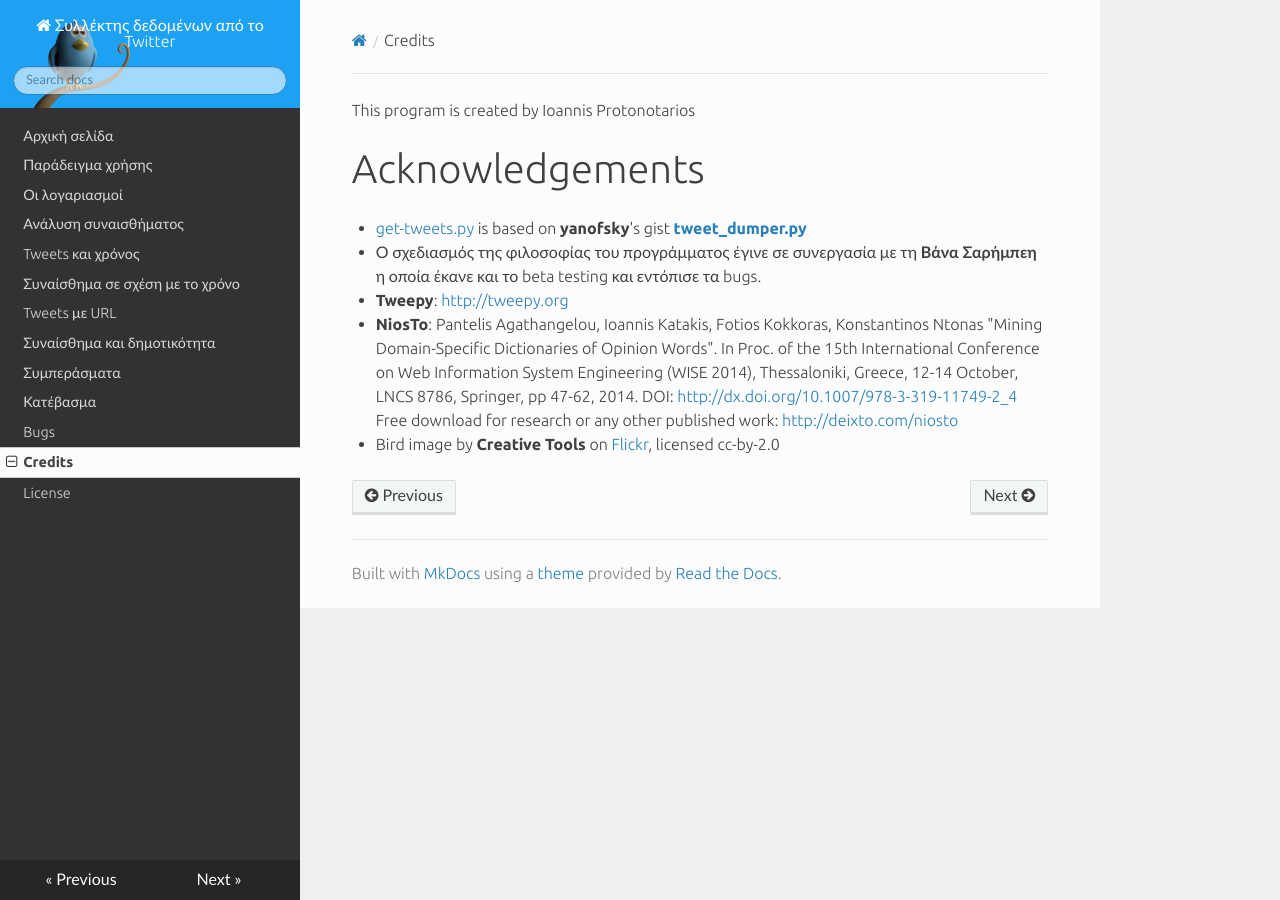
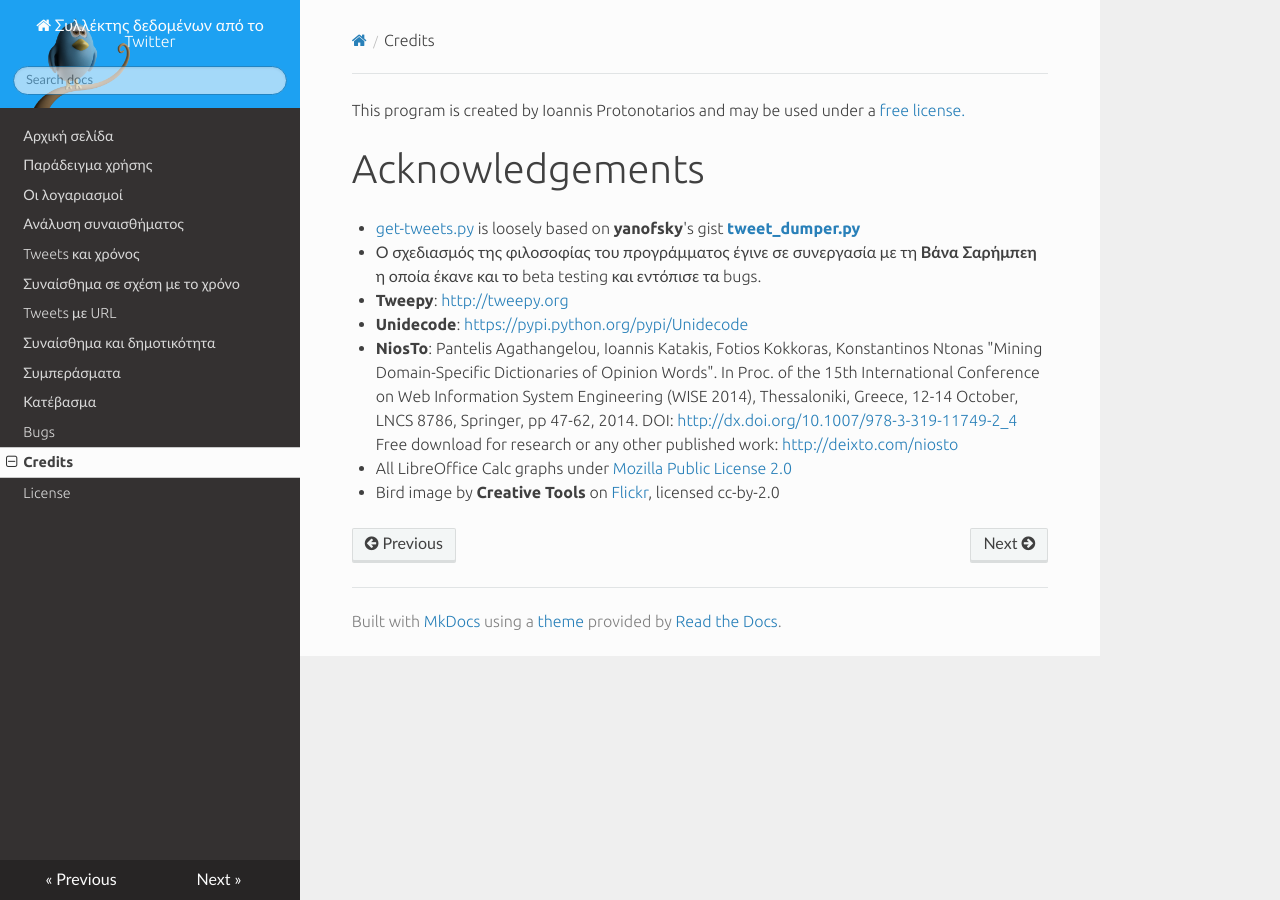
Before and after one commit to Protonotarios/get-tweets, an MkDocs documentation site: the page built from docs/credits.md, in a window 1280 px wide. Built offline with MkDocs 1.6.1, drawn with Linux system fonts in a browser that asks for light colours; nearby versions of some CDN libraries; old or Windows-style settings are respelled for this version of MkDocs.

Commit message:
Επιμέλεια

```diff
--- a/docs/credits.md
+++ b/docs/credits.md
@@ -1,12 +1,14 @@
-This program is created by Ioannis Protonotarios
+This program is created by Ioannis Protonotarios and may be used under a
+[free license.](LICENSE.md)
 
 # Acknowledgements
 
 * [get-tweets.py](https://github.com/Protonotarios/get-tweets/blob/master/get-tweets.py)
-is based on **yanofsky**'s gist **[tweet_dumper.py](https://gist.github.com/yanofsky/5436496)**
+is loosely based on **yanofsky**'s gist **[tweet_dumper.py](https://gist.github.com/yanofsky/5436496)**
 * Ο σχεδιασμός της φιλοσοφίας του προγράμματος έγινε σε συνεργασία με τη
 **Βάνα Σαρήμπεη** η οποία έκανε και το beta testing και εντόπισε τα bugs.
 * **Tweepy**: [http://tweepy.org](http://tweepy.org)
+* **Unidecode**: [https://pypi.python.org/pypi/Unidecode](https://pypi.python.org/pypi/Unidecode)
 * **NiosTo**:
 Pantelis Agathangelou, Ioannis Katakis, Fotios Kokkoras, Konstantinos Ntonas
 "Mining Domain-Specific Dictionaries of Opinion Words". In Proc. of the  15th
@@ -14,4 +16,5 @@ International Conference on Web Information System Engineering (WISE 2014),
 Thessaloniki, Greece, 12-14 October, LNCS 8786, Springer, pp 47-62, 2014.
 DOI: [http://dx.doi.org/10.1007/978-3-319-11749-2_4](http://dx.doi.org/10.1007/978-3-319-11749-2_4)
 Free download for research or any other published work: [http://deixto.com/niosto](http://deixto.com/niosto)
+* All LibreOffice Calc graphs under [Mozilla Public License 2.0](https://www.libreoffice.org/about-us/licenses/)
 * Bird image by **Creative Tools** on [Flickr](https://www.flickr.com/photos/creative_tools/5360884710), licensed cc-by-2.0
```
Also changed, not shown: docs/bugs.md (+2 -1 lines), docs/download.md (+1 -1 lines).
